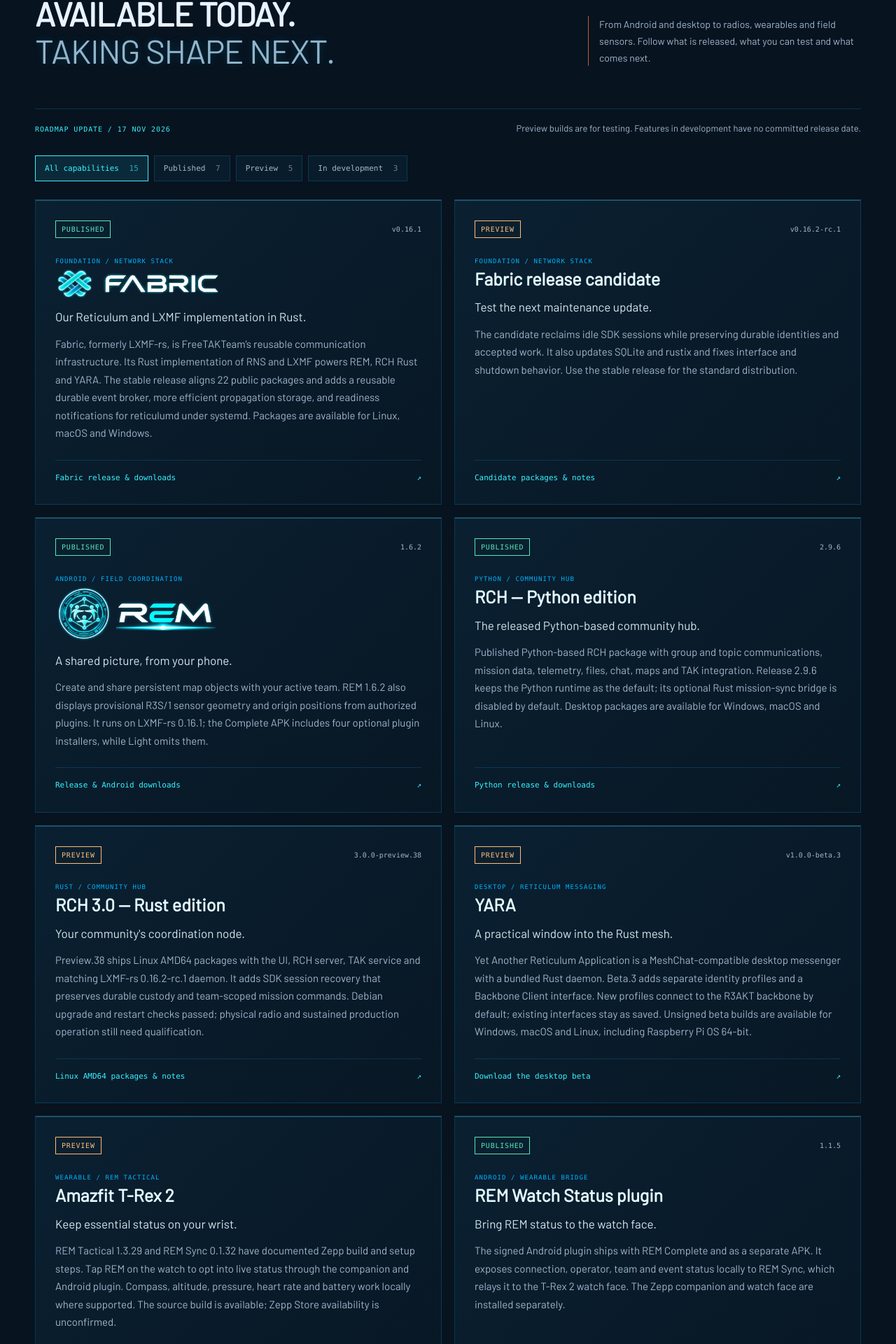
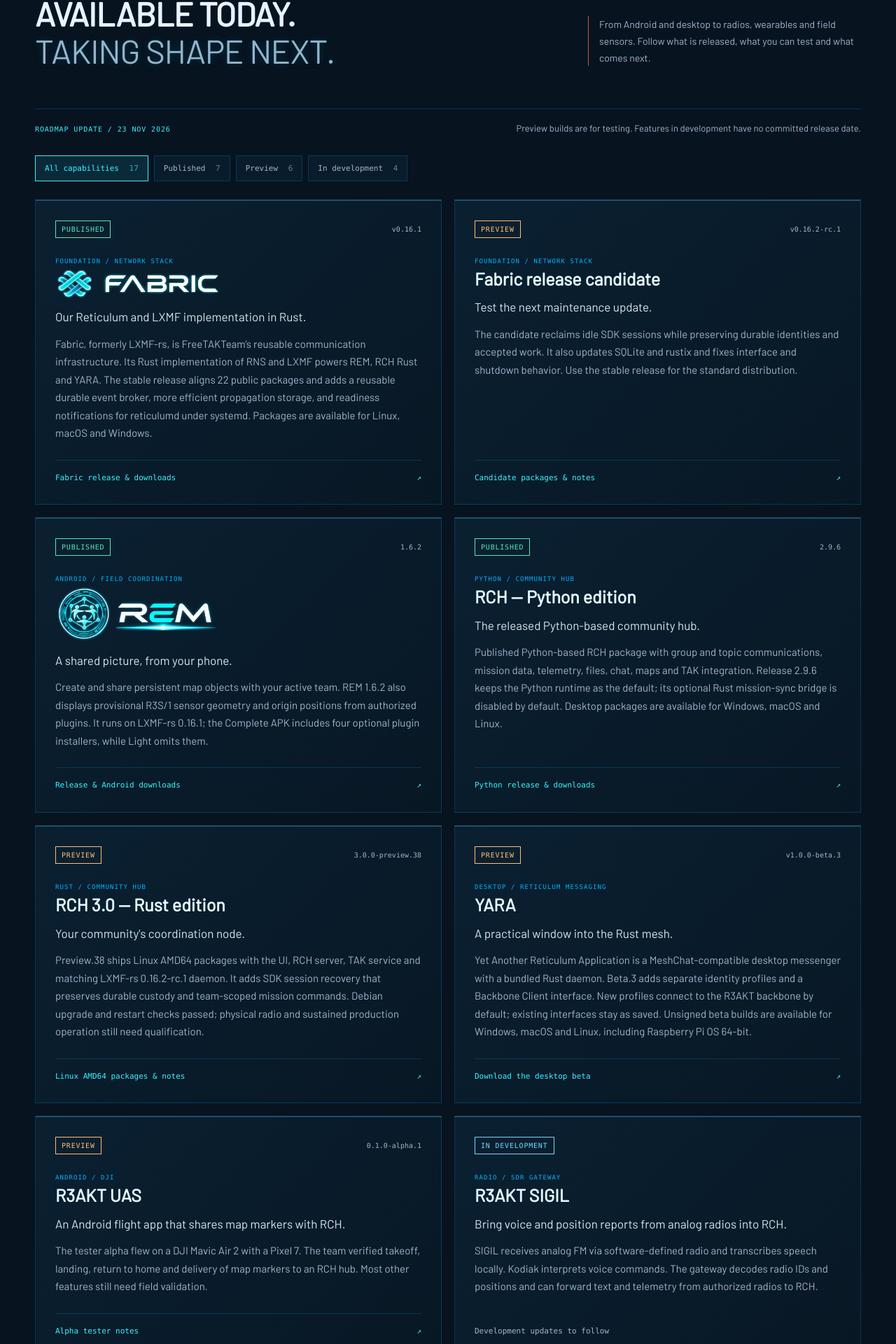
Before and after one commit to FreeTAKTeam/R3AKT, a React (Vite) app in the folder website/: page / in a window 1280 px wide. Shown: the part 5466-7386 px from the top of the page at 70% size. Built offline with nearby package versions, Linux system fonts and the light colour scheme.

Commit message:
Add R3AKT UAS alpha and SIGIL to the website roadmap

```diff
--- a/website/app/feature-roadmap.tsx
+++ b/website/app/feature-roadmap.tsx
@@ -16,7 +16,7 @@ export default function FeatureRoadmap({ language }: { language: Language }) {
         <div><p className="section-kicker">02 / {t("CAPABILITIES & ROADMAP", "CAPACITÀ E ROADMAP")}</p><h2>{t("Available today.", "Disponibile oggi.")}<br /><span>{t("Taking shape next.", "In arrivo domani.")}</span></h2></div>
         <p>{t("From Android and desktop to radios, wearables and field sensors. Follow what is released, what you can test and what comes next.", "Da Android e desktop a radio, dispositivi indossabili e sensori. Scopri cosa è rilasciato, cosa puoi provare e cosa arriverà.")}</p>
       </div>
-      <div className="roadmap-meta"><span>{t("ROADMAP UPDATE", "AGGIORNAMENTO ROADMAP")} / <time dateTime="2026-11-17">17 NOV 2026</time></span><p>{t("Preview builds are for testing. Features in development have no committed release date.", "Le anteprime sono per i test. Le funzioni in sviluppo non hanno una data di rilascio confermata.")}</p></div>
+      <div className="roadmap-meta"><span>{t("ROADMAP UPDATE", "AGGIORNAMENTO ROADMAP")} / <time dateTime="2026-11-23">23 NOV 2026</time></span><p>{t("Preview builds are for testing. Features in development have no committed release date.", "Le anteprime sono per i test. Le funzioni in sviluppo non hanno una data di rilascio confermata.")}</p></div>
       <div className="roadmap-filters" role="group" aria-label={t("Filter capabilities by status", "Filtra capacità per stato")}>
         {(["all", "published", "preview", "development", "soon", "planned"] as const).filter(status => status === "all" || features.some(feature => feature.status === status)).map(status => <button key={status} aria-pressed={filter === status} onClick={() => setFilter(status)}>{status === "all" ? t("All capabilities", "Tutte le capacità") : statusLabels[status][language]} <span>{status === "all" ? features.length : features.filter(feature => feature.status === status).length}</span></button>)}
       </div>
--- a/website/app/features.ts
+++ b/website/app/features.ts
@@ -1,4 +1,4 @@
-import { lxmfCandidate, lxmfStable, rchPython, rchRust, remAsset, remPluginVersions, remRelease, yaraRelease } from "./releases";
+import { lxmfCandidate, lxmfStable, rchPython, rchRust, remAsset, remPluginVersions, remRelease, uasAlpha, yaraRelease } from "./releases";
 
 export type Language = "en" | "it";
 type Copy = Record<Language, string>;
@@ -49,6 +49,17 @@ export const features: { id: string; name: string | Copy; type: string; status:
     summary: { en: "A practical window into the Rust mesh.", it: "Una finestra pratica sulla mesh Rust." },
     detail: { en: "Yet Another Reticulum Application is a MeshChat-compatible desktop messenger with a bundled Rust daemon. Beta.3 adds separate identity profiles and a Backbone Client interface. New profiles connect to the R3AKT backbone by default; existing interfaces stay as saved. Unsigned beta builds are available for Windows, macOS and Linux, including Raspberry Pi OS 64-bit.", it: "Yet Another Reticulum Application è un’app desktop di messaggistica compatibile con MeshChat, con daemon Rust incluso. La beta.3 aggiunge profili di identità separati e l’interfaccia Backbone Client. I nuovi profili si collegano alla dorsale R3AKT per impostazione predefinita; le interfacce esistenti restano invariate. Build beta non firmate per Windows, macOS e Linux, incluso Raspberry Pi OS a 64 bit." },
     url: yaraRelease.notes, link: { en: "Download the desktop beta", it: "Scarica la beta desktop" },
+  },
+  {
+    id: "r3akt-uas", name: "R3AKT UAS", type: "ANDROID / DJI", status: "preview", version: uasAlpha.version,
+    summary: { en: "An Android flight app that shares map markers with RCH.", it: "Un’app di volo per Android che condivide marker sulla mappa con RCH." },
+    detail: { en: "The tester alpha flew on a DJI Mavic Air 2 with a Pixel 7. The team verified takeoff, landing, return to home and delivery of map markers to an RCH hub. Most other features still need field validation.", it: "L’alpha per i tester è stata provata in volo su un DJI Mavic Air 2 con un Pixel 7. Il team ha verificato decollo, atterraggio, ritorno al punto di partenza e invio di marker a un hub RCH. La maggior parte delle altre funzioni richiede ancora prove sul campo." },
+    url: uasAlpha.notes, link: { en: "Alpha tester notes", it: "Note per i tester dell’alpha" },
+  },
+  {
+    id: "sigil", name: "R3AKT SIGIL", type: "RADIO / SDR GATEWAY", status: "development",
+    summary: { en: "Bring voice and position reports from analog radios into RCH.", it: "Porta in RCH i messaggi vocali e le posizioni delle radio analogiche." },
+    detail: { en: "SIGIL receives analog FM via software-defined radio and transcribes speech locally. Kodiak interprets voice commands. The gateway decodes radio IDs and positions and can forward text and telemetry from authorized radios to RCH.", it: "SIGIL riceve segnali FM analogici tramite una radio definita via software e trascrive la voce in locale. Kodiak interpreta i comandi vocali. Il gateway decodifica gli identificativi e le posizioni delle radio e può inoltrare a RCH testo e telemetria dalle radio autorizzate." },
   },
   {
     id: "trex", name: "Amazfit T-Rex 2", type: "WEARABLE / REM TACTICAL", status: "preview",
--- a/website/app/releases.ts
+++ b/website/app/releases.ts
@@ -12,5 +12,9 @@ export const rchRust = release("Reticulum-Community-Hub", "v3.0.0-preview.38");
 export const lxmfStable = release("LXMF-rs", "v0.16.1");
 export const lxmfCandidate = release("LXMF-rs", "v0.16.2-rc.1");
 export const yaraRelease = release("YARA", "v1.0.0-beta.3");
+export const uasAlpha = {
+  version: "0.1.0-alpha.1",
+  notes: `${github}/r3akt-uas/blob/main/docs/release/0.1.0-alpha.1.md`,
+};
 export const remPluginVersions = { atn: "0.4.5", watch: "1.1.5", gotenna: "0.2.0-beta.2", heartRate: "1.0.1" };
 export const atnSetup = `${github}/atn-rangefinder/blob/corvo/implement-adapter/android/README.md`;
```
